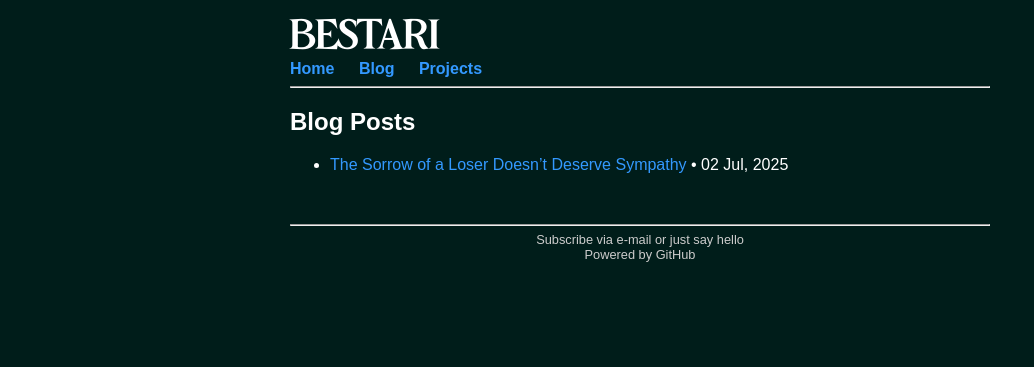
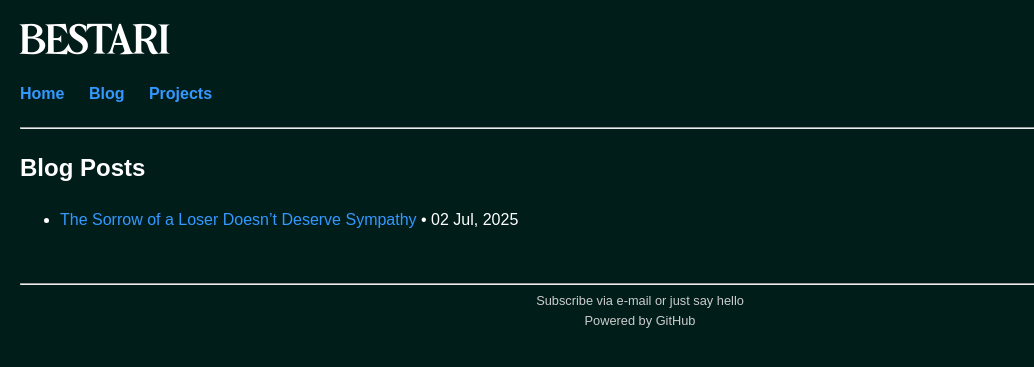
Before and after one commit to junesa38/BESTARI, a Jekyll site: the page built from blog.md, in a window 1280 px wide. Shown: the top 367 px of the page, without its empty margins (0-1034 px from the left). Built offline with Jekyll 4.4.1, drawn with Linux system fonts in a browser that asks for light colours.

Commit message:
Update default layout to be responsive

```diff
--- a/_layouts/default.html
+++ b/_layouts/default.html
@@ -2,6 +2,7 @@
 <html>
 <head>
   <meta charset="UTF-8">
+  <meta name="viewport" content="width=device-width, initial-scale=1.0">
   <title>{{ page.title }}</title>
   <style>
     @font-face {
@@ -9,13 +10,18 @@
       src: url('/assets/fonts/Burgundia_PERSONAL_USE_ONLY.otf') format('opentype');
     }
 
+    * {
+      box-sizing: border-box;
+    }
+
     body {
       font-family: Arial, sans-serif;
       background-color: #001d1a;
       color: white;
       padding: 20px;
-      max-width: 700px;
       margin: auto;
+      max-width: 100%;
+      line-height: 1.6;
     }
 
     a {
@@ -23,9 +29,15 @@
       text-decoration: none;
     }
 
+    nav {
+      margin-top: 10px;
+      margin-bottom: 20px;
+    }
+
     nav a {
       margin-right: 20px;
       font-weight: bold;
+      display: inline-block;
     }
 
     .logo {
@@ -40,6 +52,21 @@
       font-size: 0.8em;
       text-align: center;
       color: #ccc;
+    }
+
+    @media screen and (max-width: 600px) {
+      .logo {
+        font-size: 1.5em;
+      }
+
+      nav a {
+        display: block;
+        margin: 10px 0;
+      }
+
+      body {
+        padding: 15px;
+      }
     }
   </style>
 </head>
```
